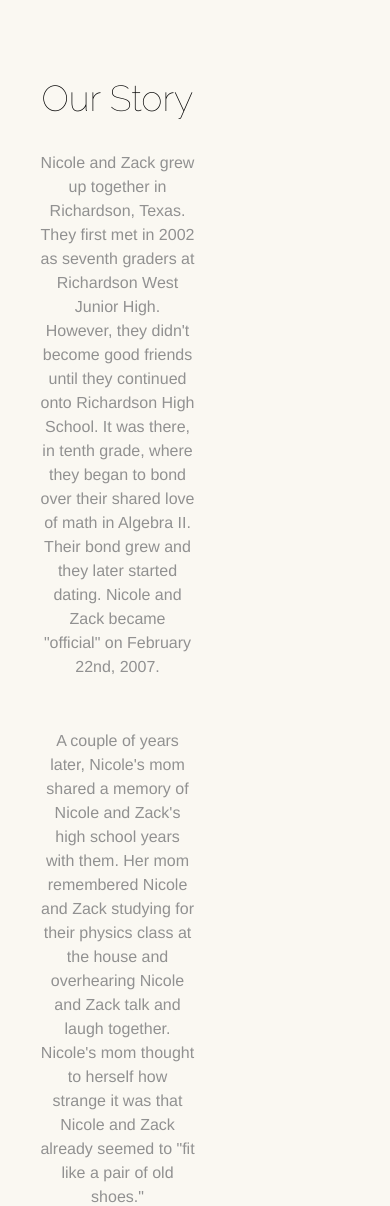
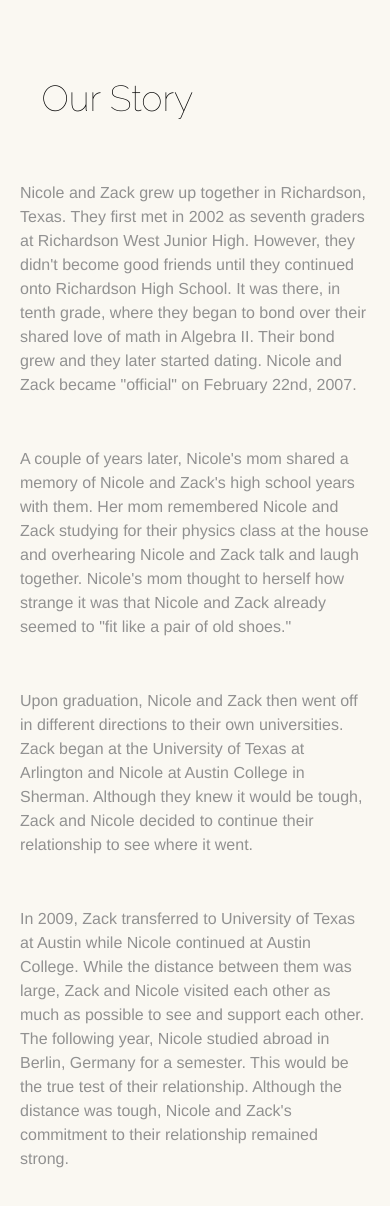
Before and after one commit to zlalanne/weddingsite, a Django app: page / in a window 390 px wide. Shown: the part 903-2109 px from the top of the page. Run offline with Django 3.2, Linux system fonts and the light colour scheme; some libraries are stand-ins or nearby versions; some web fonts are replaced.

Commit message:
Fixed responsiveness on story page

```diff
--- a/templates/index.html
+++ b/templates/index.html
@@ -27,6 +27,11 @@
 	<div class="container">
         <div class="page-header">
             <h1>Our Story</h1>
+        </div>
+    </div>
+    <div class="container">
+        <div class="row">
+            <div class="span7">
             <p>Nicole and Zack grew up together in Richardson, Texas. They first met in 2002 as seventh graders at
                 Richardson West Junior High. However, they didn't become good friends until they continued onto Richardson High School. It was there,
                 in tenth grade, where they began to bond over their shared love of math in Algebra II.
@@ -55,11 +60,14 @@
                 individually and to their relationship over the years. They now look forward to finally beginning the next chapter of
                 their lives together and can't wait to see what is to come.</p>
             </div>
+            <div class="span5">
                 <div class="our-story-pics">
                     <img src="{% static "images/highschoolgrad.png" %}" class="photo" alt="" />
                     <img src="{% static "images/vegas.png" %}" class="photo" alt="" />
                     <img src="{% static "images/engagement.png" %}" class="photo" alt="" />
                     <img src="{% static "images/uganda.jpg" %}" class="photo" alt="" />
+                </div>
+            </div>
         </div>
 	</div>
 </div>
@@ -188,14 +196,14 @@
 		<div class="row">
 			<div class="span3 tac">
 				<div class="event_block">
-					<h2>Drink Beer</h2>
+					<h2>Drink a Beer</h2>
 					<a class="the_btn btn-large" href="http://www.deepellumbrewing.com/" target="_action">Deep Ellum Brewery Tour</a>
 					<a class="the_btn btn-large" href="http://www.beerknurd.com/stores/addison/" target="_action">Flying Saucer Beer Emporium</a>
 				</div>
 			</div>
             <div class="span3 tac">
 				<div class="event_block event_block2">
-					<h2>Get a Good Burger</h2>
+					<h2>Get a Burger</h2>
 					<a class="the_btn btn-large" href="http://www.hopdoddy.com/" target="_action">Hopdoddy</a>
                     <a class="the_btn btn-large" href="http://twistedrootburgerco.com/" target="_action">Twisted Root</a>
                     <a class="the_btn btn-large" href="http://www.haystackburgers.com/" target="_action">Haystack Burgers</a>
--- a/weddingsite/static/layout/css/style.css
+++ b/weddingsite/static/layout/css/style.css
@@ -630,7 +630,7 @@
 }
 
 #page1 .our-story-pics{
-    margin-top:100px;
+    margin-top:5px;
     text-align:center;
 }
 
```
Lines whose indentation alone changed are shown as unchanged.
